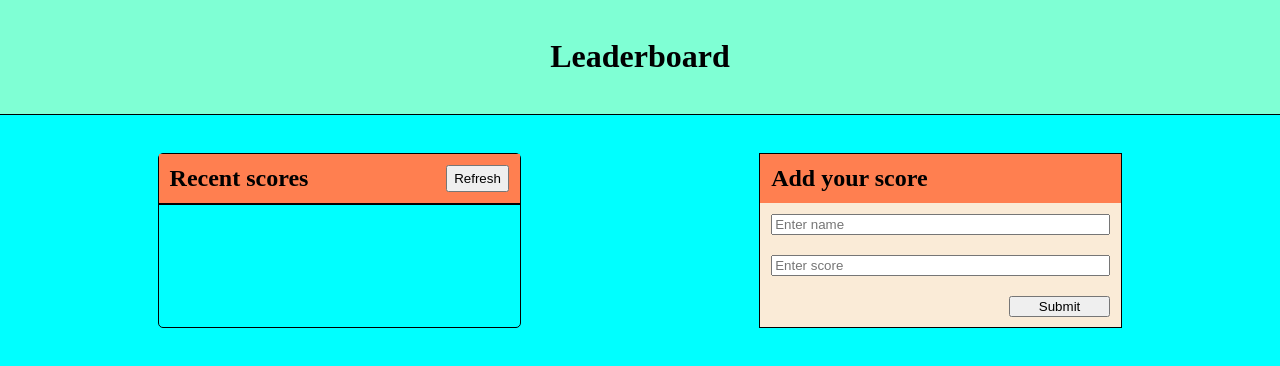
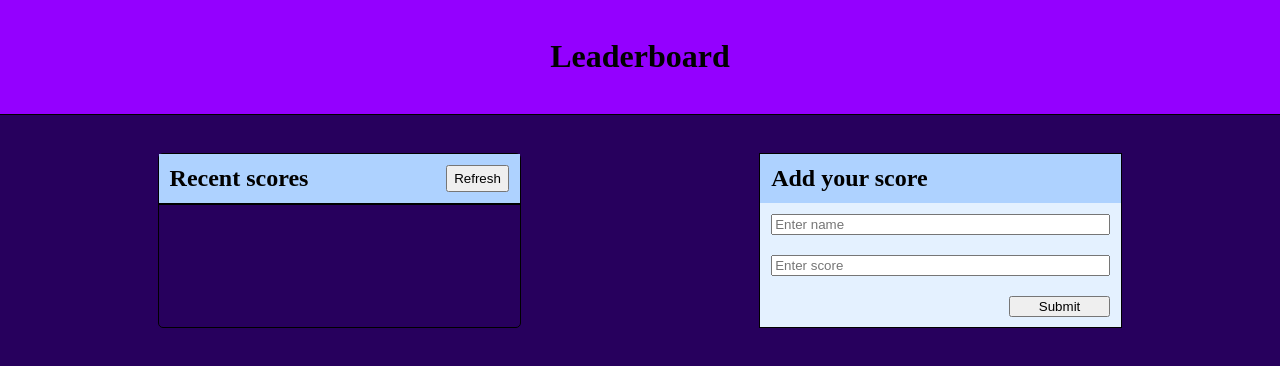
Before and after one commit to tomasesquivelgc/Leader-board-API, a website built with webpack: page src/index.html in a window 1280 px wide. Built offline with nearby package versions, Linux system fonts and the light colour scheme; no server answers.

Commit message:
change colors

```diff
--- a/src/style.css
+++ b/src/style.css
@@ -2,16 +2,16 @@
   margin: 0;
 }
 
+body {
+  background-color: #27005d;
+}
+
 h1 {
   text-align: center;
-  background-color: aquamarine;
+  background-color: #9400ff;
   margin: 0;
   padding: 3%;
   border-bottom: 1px solid black;
-}
-
-body {
-  background-color: aqua;
 }
 
 .main-wrapper {
@@ -30,7 +30,7 @@ body {
   display: flex;
   justify-content: space-between;
   padding: 3%;
-  background-color: coral;
+  background-color: #aed2ff;
 }
 
 .add-score {
@@ -48,7 +48,7 @@ body {
 
 .score-title {
   padding: 3%;
-  background-color: coral;
+  background-color: #aed2ff;
 }
 
 .scores li {
@@ -69,7 +69,7 @@ body {
 }
 
 .scores li:nth-child(n+4) {
-  background-color: antiquewhite;
+  background-color: #e4f1ff;
 }
 
 .input-div {
@@ -77,16 +77,10 @@ body {
   flex-direction: column;
   gap: 20px;
   padding: 3%;
-  background-color: antiquewhite;
+  background-color: #e4f1ff;
 }
 
 .submit-button {
   width: 30%;
   align-self: flex-end;
 }
-
-button:hover {
-  background-color: lightpink;
-  color: blueviolet;
-  border-color: blueviolet;
-}
```
